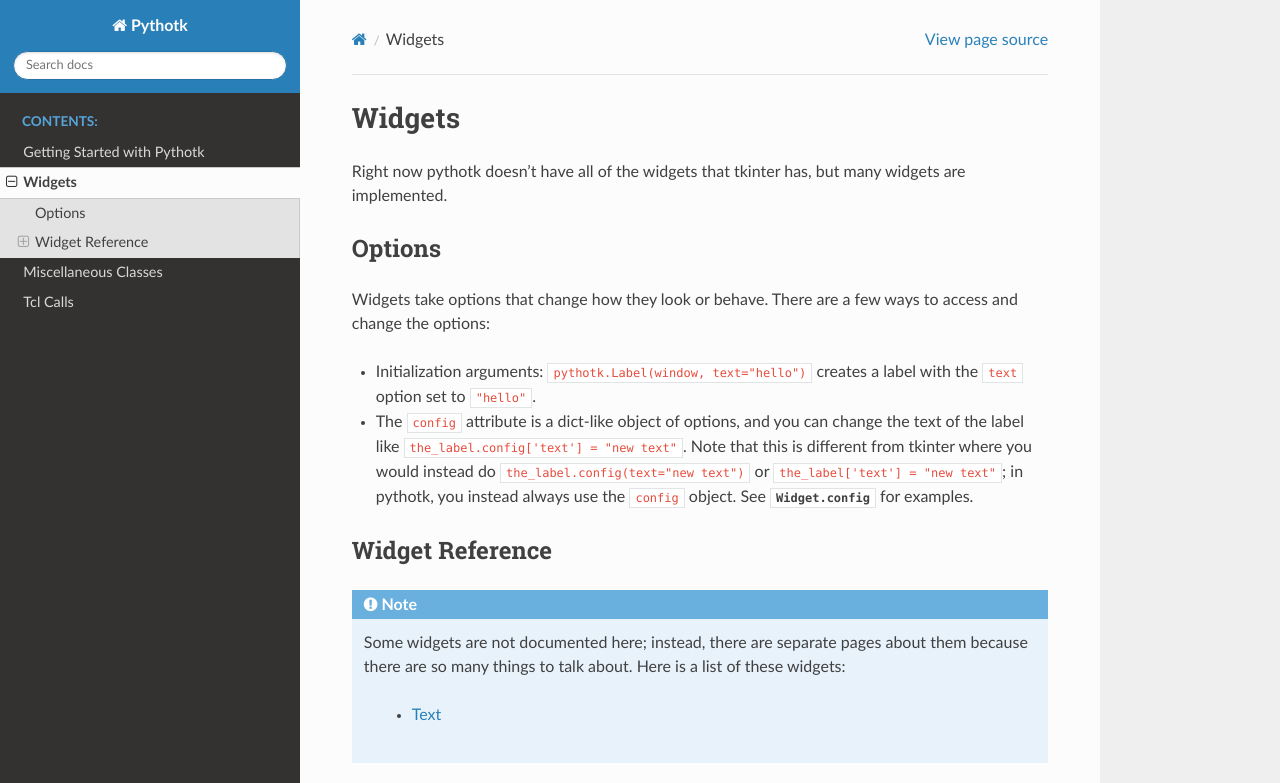
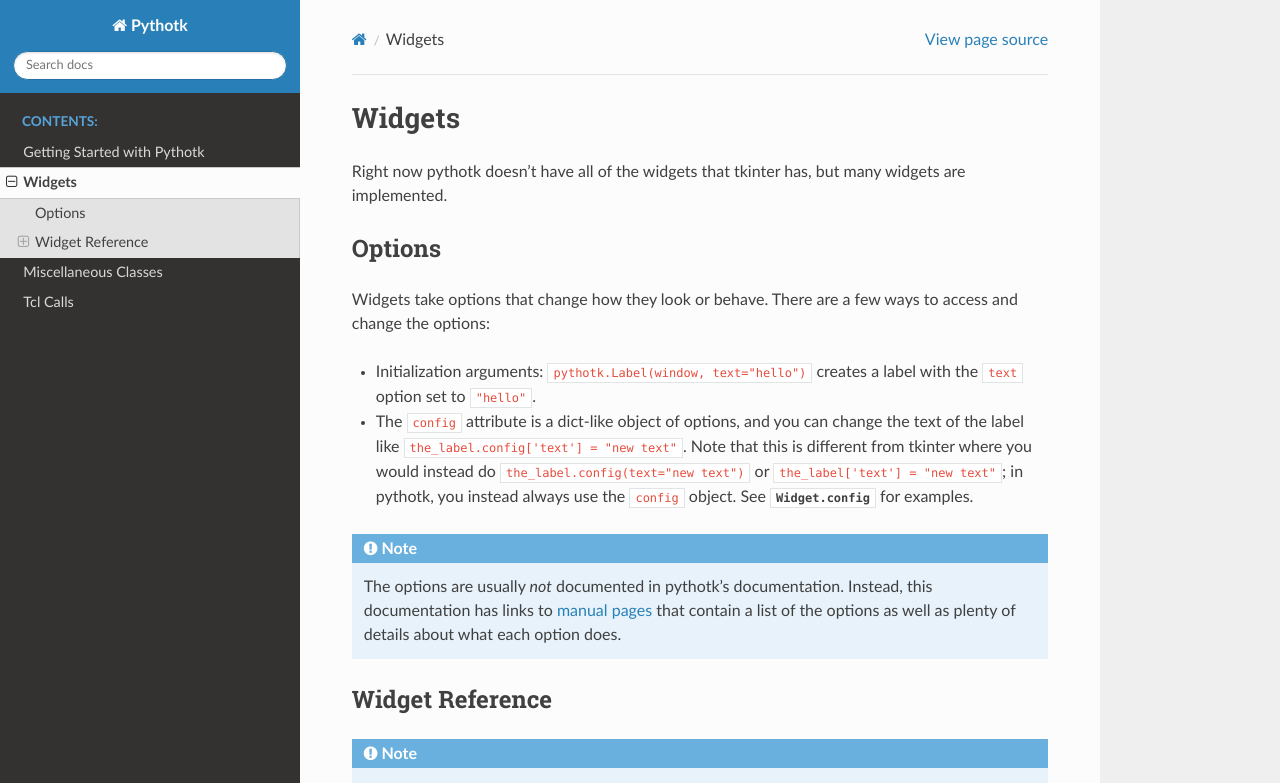
Before and after one commit to Akuli/teek, a Sphinx documentation site: the page built from docs/widgets.rst, in a window 1280 px wide and 900 px high, cut to the strip 0-783 px from the top of the window. Built offline with Sphinx 7.4.7 and the Read the Docs theme 2.0.0, drawn with Linux system fonts in a browser that asks for light colours.

Commit message:
mention that options are available in manual pages, kinda important lol

```diff
--- a/docs/getting-started.rst
+++ b/docs/getting-started.rst
@@ -92,6 +92,8 @@ easier to ``import pythotk as tk``.
     ``pythotk.something``.
 
 
+.. _man-pages:
+
 Manual Pages
 ------------
 
--- a/docs/widgets.rst
+++ b/docs/widgets.rst
@@ -21,6 +21,12 @@ ways to access and change the options:
   ``the_label.config(text="new text")`` or ``the_label['text'] = "new text"``;
   in pythotk, you instead always use the ``config`` object. See
   :attr:`.Widget.config` for examples.
+
+.. note::
+    The options are usually *not* documented in pythotk's documentation.
+    Instead, this documentation has links to :ref:`manual pages <man-pages>`
+    that contain a list of the options as well as plenty of details about what
+    each option does.
 
 
 Widget Reference
```
